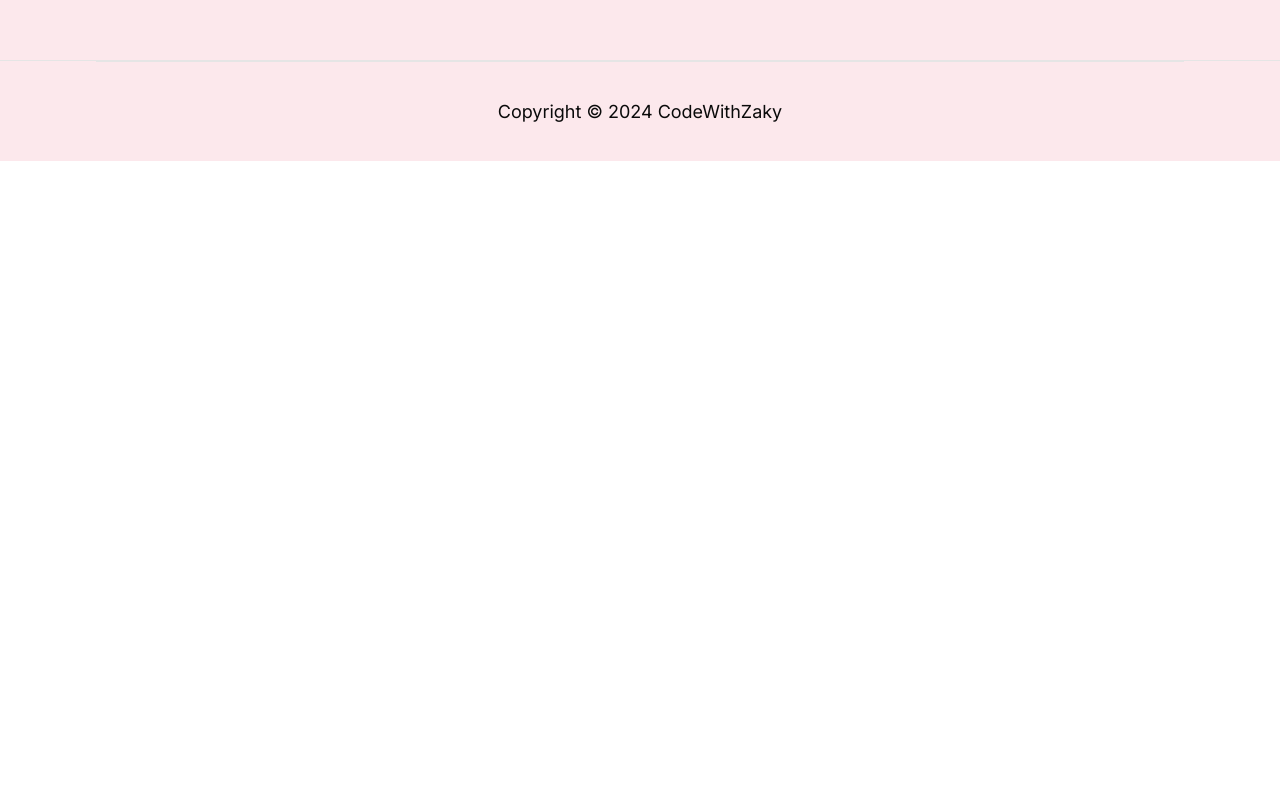
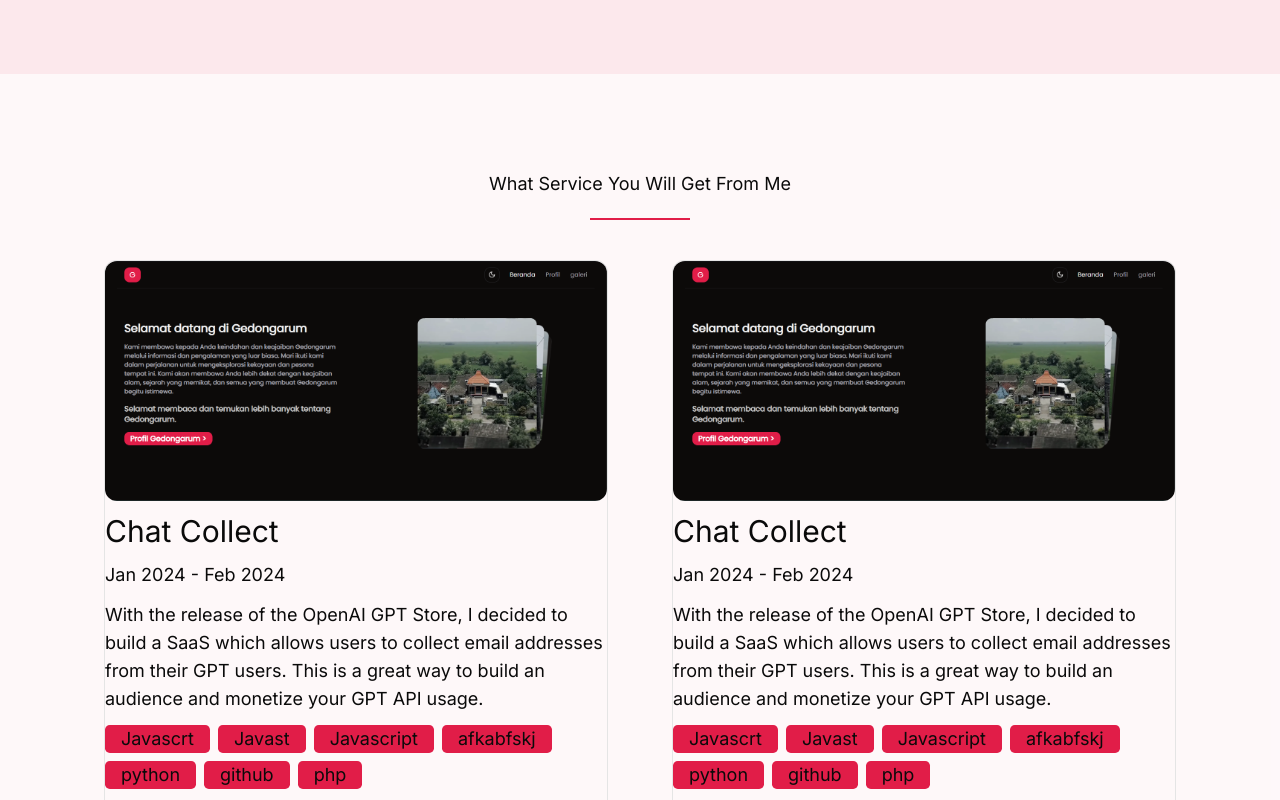
Before and after one commit to CodeWithZaky/my-personal-website-2, a Next.js app: page /portfolio in a window 1280 px wide. Shown: the part 300-1100 px from the top of the page. Before the commit the page ends 800 px from the top, so only its background shows below. Built offline with nearby package versions, Linux system fonts and the light colour scheme.

Commit message:
complete portfolio layout page

```diff
--- a/src/app/portfolio/page.tsx
+++ b/src/app/portfolio/page.tsx
@@ -1,5 +1,90 @@
+import gedongarum from "@/assets/gedongarum.png";
+import clsx from "clsx";
+import Image from "next/image";
+import { Fragment } from "react";
+
 const PortfolioPage = () => {
-  return <div>PortfolioPage</div>;
+  const page_sections = [
+    <HeaderSection key="header_section" />,
+    <PortfolioSection key="portfolio_section" />,
+  ];
+  return (
+    <div>
+      {page_sections.map((item, index) => {
+        return (
+          <Fragment key={String(index) + "page_sections"}>
+            <section
+              className={clsx("w-full", index % 2 ? "bg-background/70" : "")}
+            >
+              {item}
+            </section>
+          </Fragment>
+        );
+      })}
+    </div>
+  );
 };
 
 export default PortfolioPage;
+
+const HeaderSection = () => {
+  return (
+    <div className="flex justify-center items-center mx-auto py-32 w-[85%] large-sentences">
+      <div className="flex flex-col justify-center items-center gap-3 w-fit">
+        <h1>Portfolio</h1>
+        <span className="bg-primary mx-auto w-[50%] h-[2px]" />
+      </div>
+    </div>
+  );
+};
+
+const PortfolioSection = () => {
+  return (
+    <div className="flex flex-col justify-start items-center gap-10 mx-auto py-24 w-[85%]">
+      <div className="flex flex-col justify-start items-center gap-5">
+        <p className="text-center normal-sentences">
+          What Service You Will Get From Me
+        </p>
+        <span className="bg-primary w-[100px] h-[2px]" />
+      </div>
+      <div className="gap-16 grid grid-cols-1 lg:grid-cols-2 px-2">
+        {Array(5)
+          .fill(null)
+          .map((_, index) => {
+            return (
+              <Fragment key={String(index) + "portfolio_items"}>
+                <div className="space-y-3 border border-border rounded-xl">
+                  <Image src={gedongarum} alt="image" className="rounded-xl" />
+                  <h1 className="medium-sentences">Chat Collect</h1>
+                  <h1 className="normal-sentences">Jan 2024 - Feb 2024</h1>
+                  <h1 className="normal-sentences">
+                    With the release of the OpenAI GPT Store, I decided to build
+                    a SaaS which allows users to collect email addresses from
+                    their GPT users. This is a great way to build an audience
+                    and monetize your GPT API usage.
+                  </h1>
+                  <div className="flex flex-wrap gap-2 w-[90%] normal-sentences">
+                    <p className="bg-primary px-4 rounded-lg py1">Javascrt</p>
+                    <p className="bg-primary px-4 rounded-lg py1">Javast</p>
+                    <p className="bg-primary px-4 rounded-lg py1">Javascript</p>
+                    <p className="bg-primary px-4 rounded-lg py1">afkabfskj</p>
+                    <p className="bg-primary px-4 rounded-lg py1">python</p>
+                    <p className="bg-primary px-4 rounded-lg py1">github</p>
+                    <p className="bg-primary px-4 rounded-lg py1">php</p>
+                  </div>
+                  <div className="flex gap-5 normal-sentences">
+                    <p className="bg-foreground px-4 rounded-lg text-background py1">
+                      Website
+                    </p>
+                    <p className="bg-foreground px-4 rounded-lg text-background py1">
+                      Source
+                    </p>
+                  </div>
+                </div>
+              </Fragment>
+            );
+          })}
+      </div>
+    </div>
+  );
+};
```
